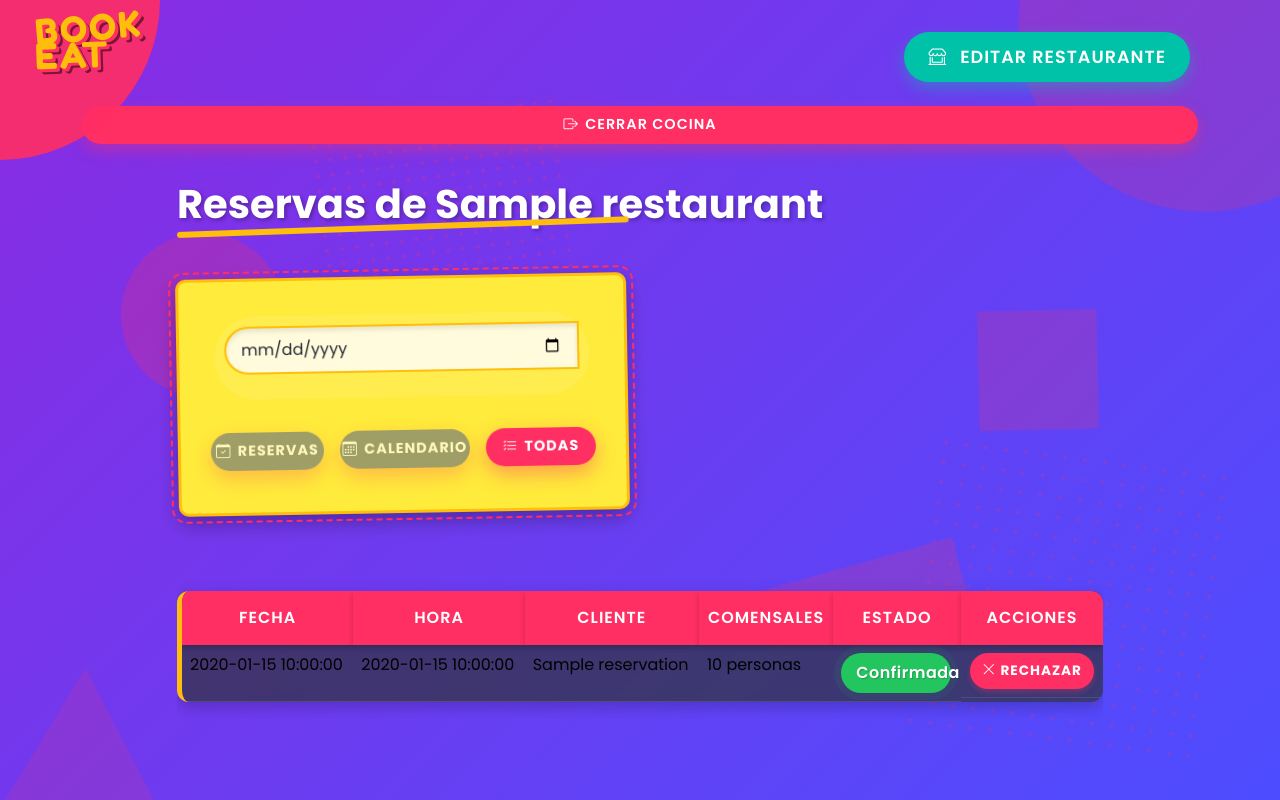
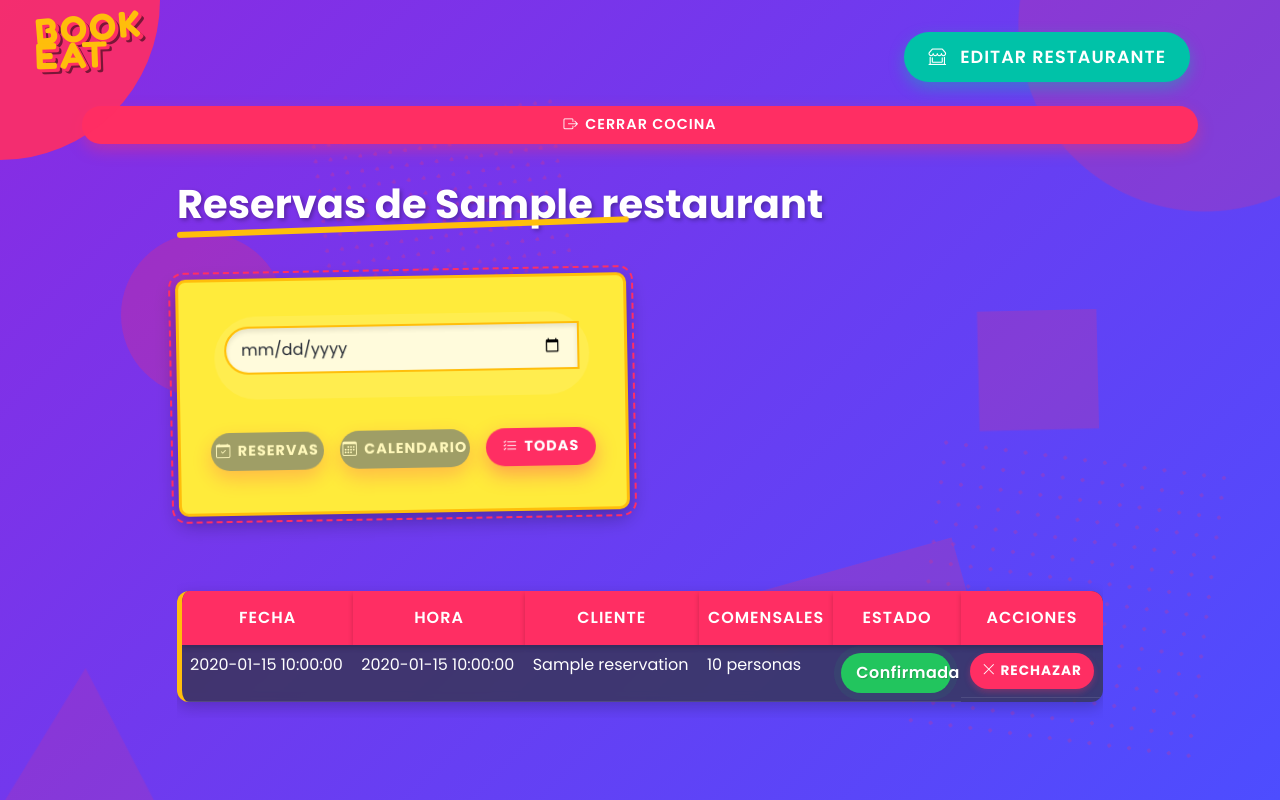
Before and after one commit to ToniTF/reservatumesa, a Flask app: template templates/restaurant/reservations.html in a window 1280 px wide. Run offline with Flask 3, Linux system fonts and the light colour scheme; the template is opened without the code that fills it: most values are stand-ins (such as "Sample title", 1, 10 or a date in 2020).

Commit message:
reservas

```diff
--- a/templates/restaurant/reservations.html
+++ b/templates/restaurant/reservations.html
@@ -370,6 +370,16 @@
             100% { transform: translateX(0); }
         }
 
+        /* Cambiar solo el color de texto en las celdas de la tabla a blanco */
+        .table.reservation-table tbody td {
+            color: white;
+        }
+
+        /* Mantener los colores originales para los estados */
+        .status-confirmed, .status-pending, .status-rejected {
+            /* No cambiar estos colores */
+        }
+
         /* Resto de los estilos... */
     </style>
 </body></html>
```
